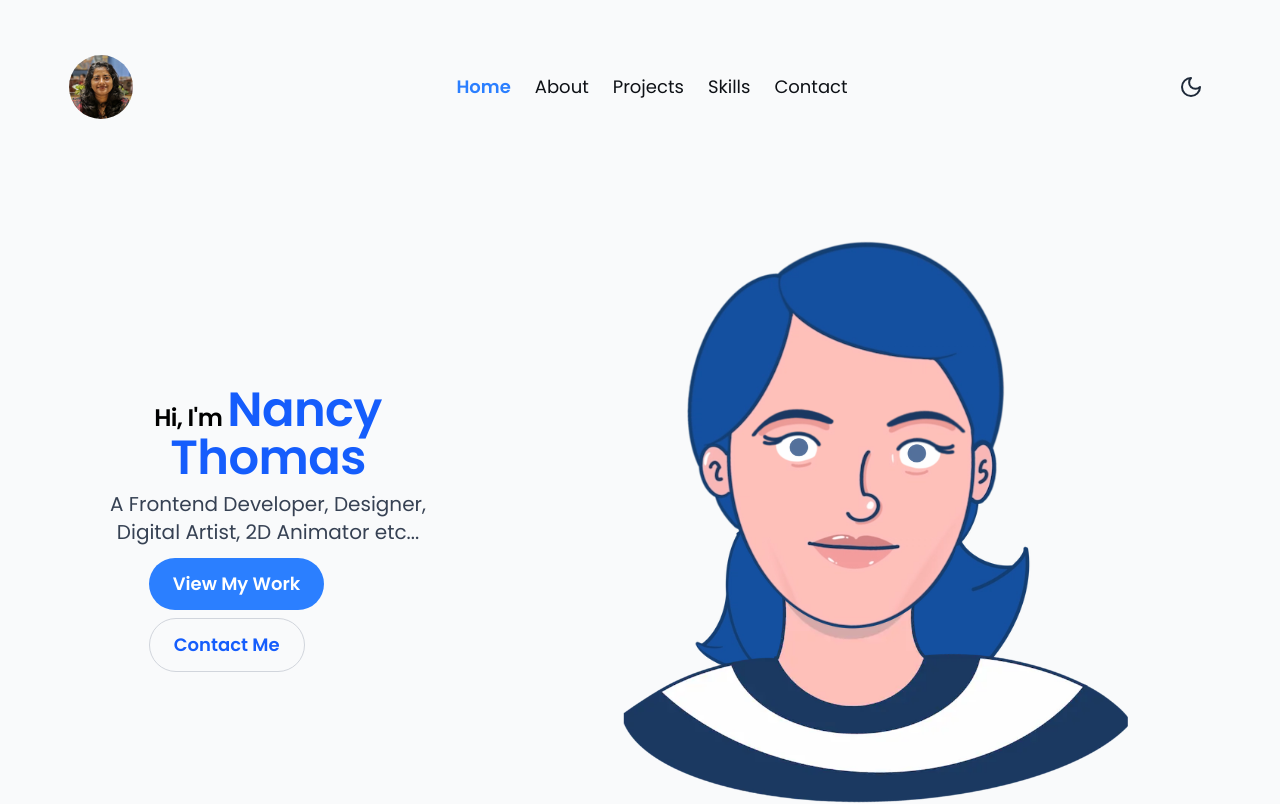
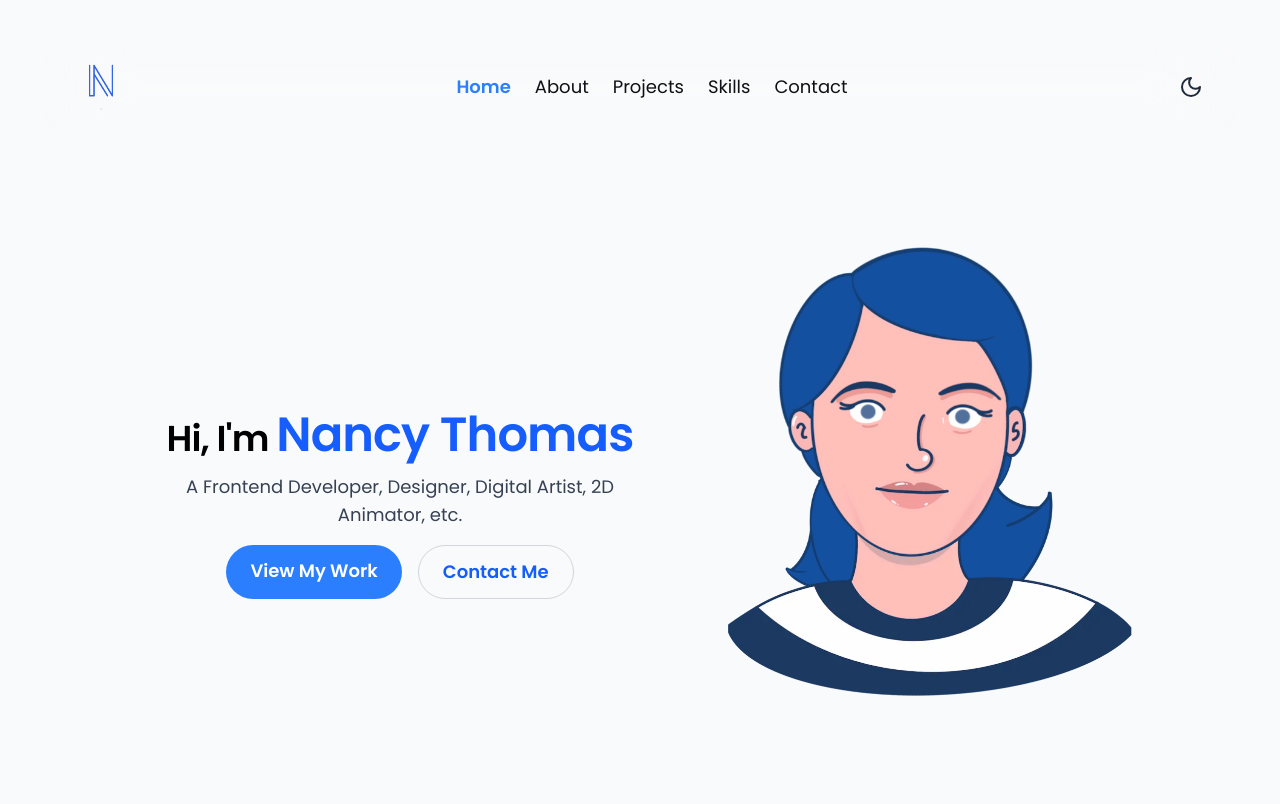
Before and after one commit to nancythomas2412/portfolio, a React (Vite) app: page / in a window 1280 px wide. Shown: the top 804 px of the page. Built offline with nearby package versions, Linux system fonts and the light colour scheme.

Commit message:
Fixes few errors

```diff
--- a/src/components/Avatar.jsx
+++ b/src/components/Avatar.jsx
@@ -10,14 +10,19 @@
 import eyebrowsImg from "../assets/eyebrows.webp";
 
 const MAX_EYE_OFFSET_X = 12; // Limit horizontal eye movement
-const MAX_EYE_OFFSET_Y = 8;  // Limit vertical eye movement
-const MAX_HEAD_OFFSET = 10;  // Head movement range
+const MAX_EYE_OFFSET_Y = 8; // Limit vertical eye movement
+const MAX_HEAD_OFFSET = 10; // Head movement range
 
 // Utility function to clamp values within a given range
 const clamp = (value, min, max) => Math.max(min, Math.min(value, max));
 
 const Avatar = () => {
-  const [eyePosition, setEyePosition] = useState({ leftX: 0, leftY: 0, rightX: 0, rightY: 0 });
+  const [eyePosition, setEyePosition] = useState({
+    leftX: 0,
+    leftY: 0,
+    rightX: 0,
+    rightY: 0,
+  });
   const [headPosition, setHeadPosition] = useState({ x: 0, y: 0 });
 
   const handleMouseMove = useCallback(({ clientX, clientY }) => {
@@ -28,8 +33,16 @@
     const offsetY = (clientY - centerY) / centerY;
 
     // Clamp values so eyes never move outside the sclera
-    const eyeOffsetX = clamp(offsetX * MAX_EYE_OFFSET_X, -MAX_EYE_OFFSET_X, MAX_EYE_OFFSET_X);
-    const eyeOffsetY = clamp(offsetY * MAX_EYE_OFFSET_Y, -MAX_EYE_OFFSET_Y, MAX_EYE_OFFSET_Y);
+    const eyeOffsetX = clamp(
+      offsetX * MAX_EYE_OFFSET_X,
+      -MAX_EYE_OFFSET_X,
+      MAX_EYE_OFFSET_X
+    );
+    const eyeOffsetY = clamp(
+      offsetY * MAX_EYE_OFFSET_Y,
+      -MAX_EYE_OFFSET_Y,
+      MAX_EYE_OFFSET_Y
+    );
 
     setEyePosition({
       leftX: eyeOffsetX,
@@ -52,11 +65,17 @@
   return (
     <motion.svg
       className="avatar-container"
-      viewBox="0 0 1000 1000"
+      viewBox="120 90 1000 1000"
       preserveAspectRatio="xMidYMid meet"
       initial={{ y: -100, opacity: 0 }}
       animate={{ y: 0, opacity: 1 }}
-      transition={{ type: "spring", stiffness: 120, damping: 6, mass: 1, velocity: -9 }}
+      transition={{
+        type: "spring",
+        stiffness: 120,
+        damping: 6,
+        mass: 1,
+        velocity: -9,
+      }}
     >
       {/* Hair (Moves with head) */}
       <motion.image
--- a/src/components/Navbar.jsx
+++ b/src/components/Navbar.jsx
@@ -3,7 +3,7 @@
 import { motion } from "framer-motion";
 import { Menu, X, Sun, Moon } from "lucide-react";
 import { useTheme } from "../pages/context/ThemeContext";
-import me from '../assets/me.jpeg';
+import myLogo from "../assets/myLogo.png";
 
 function Navbar() {
   const [isOpen, setIsOpen] = useState(false);
@@ -36,7 +36,7 @@
 
   return (
     <nav
-      className={`fixed top-0 left-0 w-full z-50 transition-all duration-300 ${
+      className={`fixed top-0 left-0 w-full z-50 transition-all duration-300 backdrop-blur-2xl ${
         isMobile && isScrolled ? "backdrop-blur-md py-2" : "py-4"
       }`}
     >
@@ -45,19 +45,13 @@
           isMobile && isScrolled ? "scale-90" : "scale-100"
         }`}
       >
-        {/* Logo - Moves left on scroll */}
-        {/* <motion.h1
-          className={`font-bold transition-all duration-300 ${
-            isMobile && isScrolled ? "text-sm translate-x-[-10px]" : "text-2xl"
-          }`}
-        >
-          My Portfolio
-        </motion.h1> */}
         <motion.img
-          src={me}
-          alt="My Image"
+          src={myLogo}
+          alt="My Logo"
           className={`rounded-full object-cover aspect-square transition-all duration-300 ${
-            isMobile && isScrolled ? "w-10 h-10 translate-x-[-10px]" : "w-16 h-16"
+            isMobile && isScrolled
+              ? "w-10 h-10 translate-x-[-10px]"
+              : "w-16 h-16"
           }`}
         />
 
--- a/src/index.css
+++ b/src/index.css
@@ -133,25 +133,21 @@
   display: block;
   margin: 0 auto;
   padding: 0;
-  width: 100vh;
-  height: 100vh;
+  width: 45vw;
+  height: auto;
   max-width: 90vh;
 }
-/* Adjust max-width for smaller screens */
-@media (max-width: 768px) {
+
+/* Two columns on larger screens */
+@media (min-width: 768px) {
   .avatar-container {
-    max-width: 40vh;
-    max-height: 40vh;
-  }
-  .content-home{
-    max-height: 250px;
+    grid-template-columns: 1fr 1fr;}
+}
+
+/* Two rows on smaller screens */
+@media (max-width: 767px) {
+  .avatar-container {
+    max-width: 50vh;
+    grid-template-rows: auto auto;
   }
 }
-
-/* Further reduce size on very small screens */
-@media (max-width: 480px) {
-  .avatar-container {
-    max-width: 50vh;
-    max-height: 45vh;
-  }
-}
--- a/src/pages/About.jsx
+++ b/src/pages/About.jsx
@@ -1,6 +1,5 @@
 import { motion } from "framer-motion";
 import { FaHtml5, FaCss3Alt, FaJs, FaReact, FaGithub } from "react-icons/fa";
-
 
 function About() {
   return (
@@ -22,12 +21,13 @@
         animate={{ opacity: 1 }}
         transition={{ delay: 0.5, duration: 1 }}
       >
-        Hi! I'm <span className="text-blue-400">Nancy</span>, a passionate Frontend Developer and Digital Artist.
-        I love building interactive, user-friendly web experiences and creating stunning digital art.
+        A passionate Frontend Developer, Designer, Digital Artist, 2D Animator,
+        and many more. I love designing and building interactive, user-friendly
+        web experiences and creating stunning digital arts.
       </motion.p>
 
       {/* Skills Section */}
-      <motion.div
+      {/* <motion.div
         className="mt-8 flex flex-wrap justify-center gap-6 "
         initial={{ opacity: 0 }}
         animate={{ opacity: 1 }}
@@ -38,9 +38,8 @@
         <SkillCard icon={<FaJs />} name="JavaScript" />
         <SkillCard icon={<FaReact />} name="ReactJS" />
         <SkillCard icon={<FaGithub />} name="GitHub" />
-      </motion.div>
+      </motion.div> */}
     </section>
-
   );
 }
 
--- a/src/pages/Home.jsx
+++ b/src/pages/Home.jsx
@@ -4,57 +4,55 @@
 
 function Home() {
   return (
-    <section className="min-h-screen flex flex-col-reverse sm:flex-col md:flex-row justify-center md:justify-between items-center text-center md:text-left transition-all duration-500 relative overflow-hidden px-6 md:px-16 gap-4 sm:gap-6 content-home">
-      <div className="flex-1 flex flex-col items-center md:items-start space-y-2">
+    <section className="max-w-fit sm:h-10 grid grid-cols-2 sm:grid-cols-1 grid-rows-1 sm:grid-rows-2 md:ml-24">
+      {/* Content (Below Avatar for Small Screens, Left for Large Screens) */}
+      <div className="md:order-1 sm:order-2  sm:mb-12">
         <motion.h1
-          className="text-3xl sm:text-2xl font-extrabold tracking-tight leading-tight text-black dark:text-white"
+          className="text-xl sm:text-2xl md:text-4xl font-extrabold tracking-tight leading-tight text-black dark:text-white"
           initial={{ opacity: 0, y: -20 }}
           animate={{ opacity: 1, y: 0 }}
           transition={{ duration: 1 }}
         >
           Hi, I'm{" "}
-          <span className="md:text-5xl sm:text-4xl text-blue-600 dark:text-blue-400">
+          <span className="text-2xl md:text-5xl text-blue-600 dark:text-blue-400">
             Nancy Thomas
           </span>
         </motion.h1>
 
         <motion.p
-          className="text-sm sm:text-base md:text-xl max-w-3xl text-gray-700 dark:text-gray-300"
+          className="sm:text-sm md:text-lg text-gray-700 dark:text-gray-300 mt-3"
           initial={{ opacity: 0 }}
           animate={{ opacity: 1 }}
           transition={{ delay: 0.5, duration: 1 }}
         >
-          A Frontend Developer, Designer, Digital Artist, 2D Animator etc...
+          A Frontend Developer, Designer, Digital Artist, 2D Animator, etc.
         </motion.p>
 
         {/* Buttons */}
         <motion.div
-          className="mt-1 md:ml-10 flex flex-wrap justify-center md:justify-start space-x-4 space-y-2"
+          className="flex flex-wrap justify-center md:justify-center gap-4 mt-4"
           initial={{ opacity: 0 }}
           animate={{ opacity: 1 }}
           transition={{ delay: 1, duration: 1 }}
         >
           <Link
             to="/projects"
-            className="inline-flex justify-center items-center px-4 py-2 sm:px-6 sm:py-3 bg-blue-500 dark:bg-blue-600 text-white rounded-full text-sm sm:text-lg font-semibold hover:bg-blue-600 dark:hover:bg-blue-700 transition"
+            className="px-4 py-2 sm:px-6 sm:py-3 bg-blue-500 dark:bg-blue-600 text-white rounded-full text-sm sm:text-lg font-semibold hover:bg-blue-400 dark:hover:bg-blue-700 transition"
           >
             View My Work
           </Link>
           <Link
             to="/contact"
-            className="inline-flex justify-center items-center px-4 py-2 sm:px-6 sm:py-3 border border-gray-300 dark:border-gray-500 text-blue-600 dark:text-gray-300 rounded-full text-sm sm:text-lg font-semibold hover:bg-gray-100 dark:hover:bg-gray-800 hover:text-gray-900 dark:hover:text-white transition"
+            className="px-6 py-2 sm:px-6 sm:py-3 border border-gray-300 dark:border-gray-500 text-blue-600 dark:text-gray-300 rounded-full text-sm sm:text-lg font-semibold hover:bg-gray-100 dark:hover:bg-gray-800 hover:text-gray-900 dark:hover:text-white transition"
           >
             Contact Me
           </Link>
         </motion.div>
       </div>
 
-      {/* Avatar Section */}
-      <div className="flex-1 flex justify-center md:justify-end items-center">
-        <div className="relative">
-          <Avatar />
-          <div className="absolute top-[-40px] sm:top-[-60px] md:top-0 left-1/2 transform -translate-x-1/2"></div>
-        </div>
+      {/* Avatar (On Top for Small Screens, Right for Large Screens) */}
+      <div className="md:order-2 sm:order-1">
+        <Avatar />
       </div>
     </section>
   );
```
Also changed, not shown: src/assets/myLogo.png (added).
